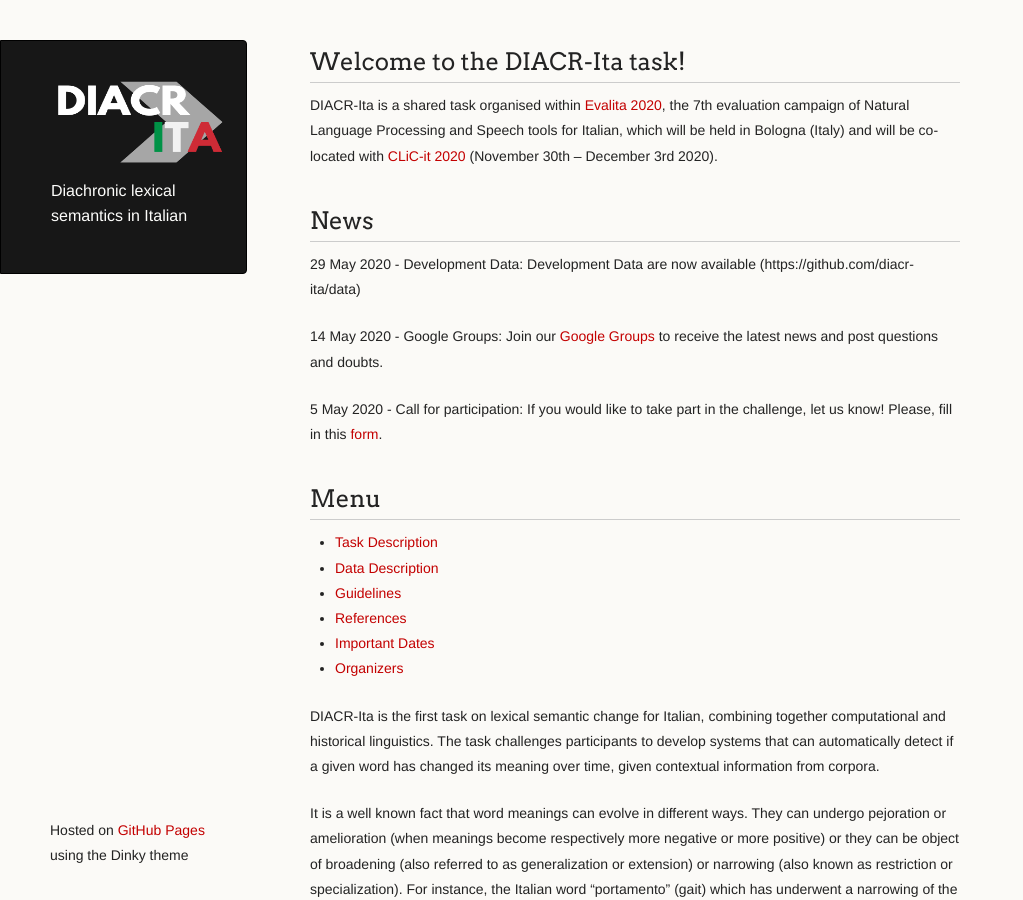
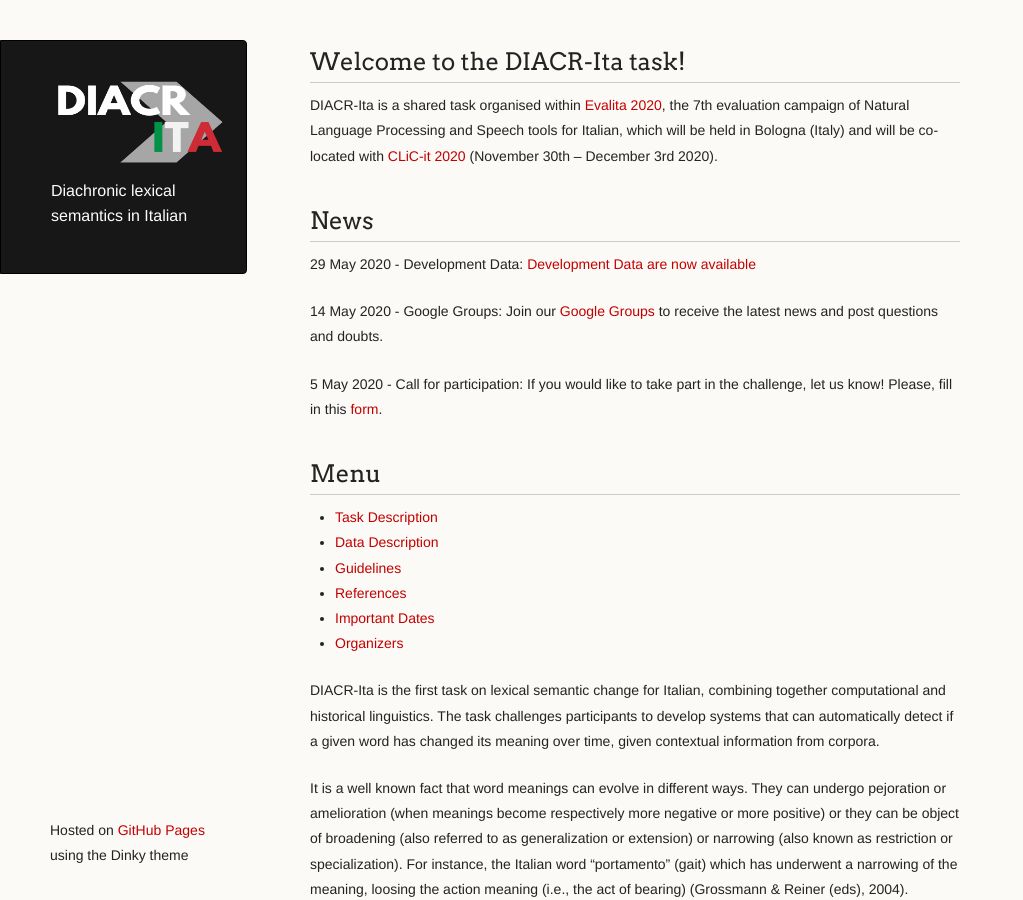
Before and after one commit to diacr-ita/DIACR-Ita, a Jekyll site: the page built from index.md, in a window 1280 px wide and 900 px high. Shown: the whole window, without its empty margins (0-1023 px from the left). Built offline with Jekyll 4.4.1, drawn with Linux system fonts in a browser that asks for light colours; our own code applies the rules of GitHub Pages for plain Markdown files.

Commit message:
Update index.md

```diff
--- a/index.md
+++ b/index.md
@@ -10,7 +10,7 @@ DIACR-Ita is a shared task organised within [Evalita 2020](http://www.evalita.it
 ## News
 
 29 May 2020 - Development Data:
-Development Data are now available (https://github.com/diacr-ita/data)
+[Development Data are now available](https://github.com/diacr-ita/data)
 
 14 May 2020 - Google Groups:
 Join our [Google Groups](https://groups.google.com/forum/embed/?place=forum/evalita-2020-diacr-ita) to receive the latest news and post questions and doubts.
```
